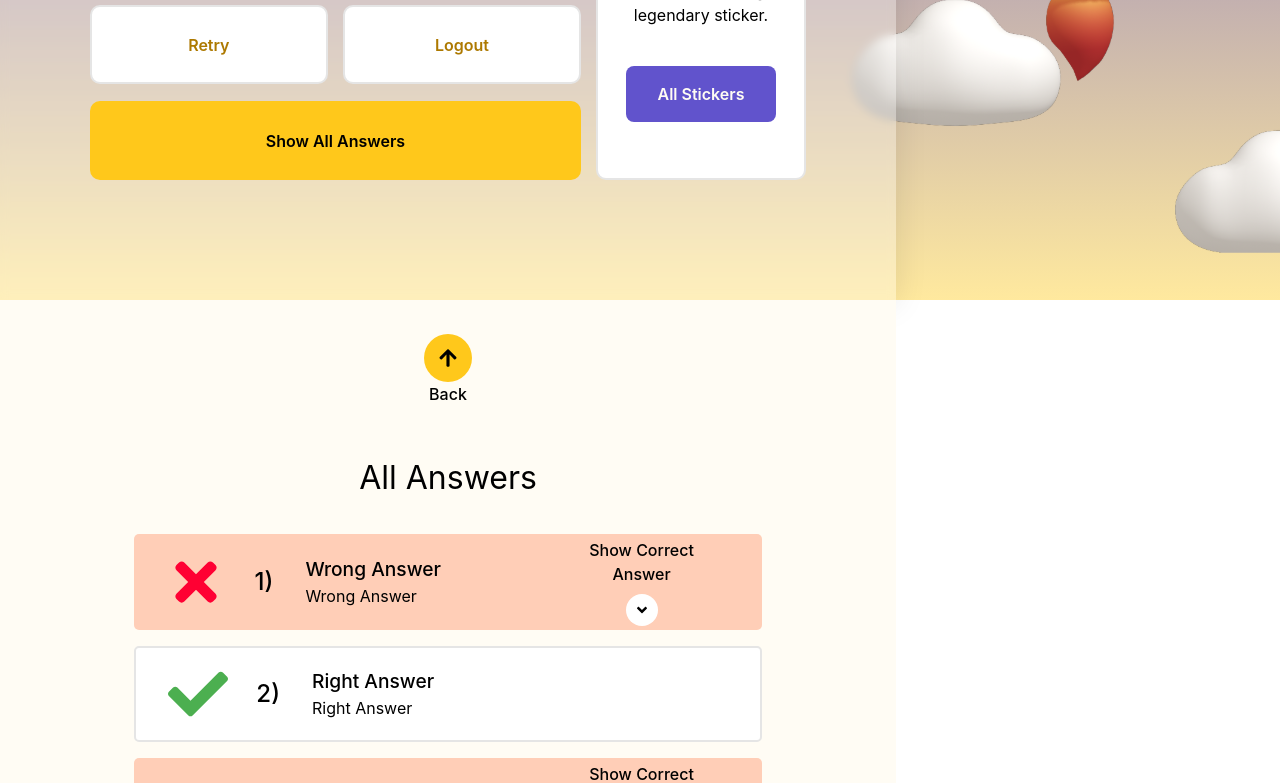
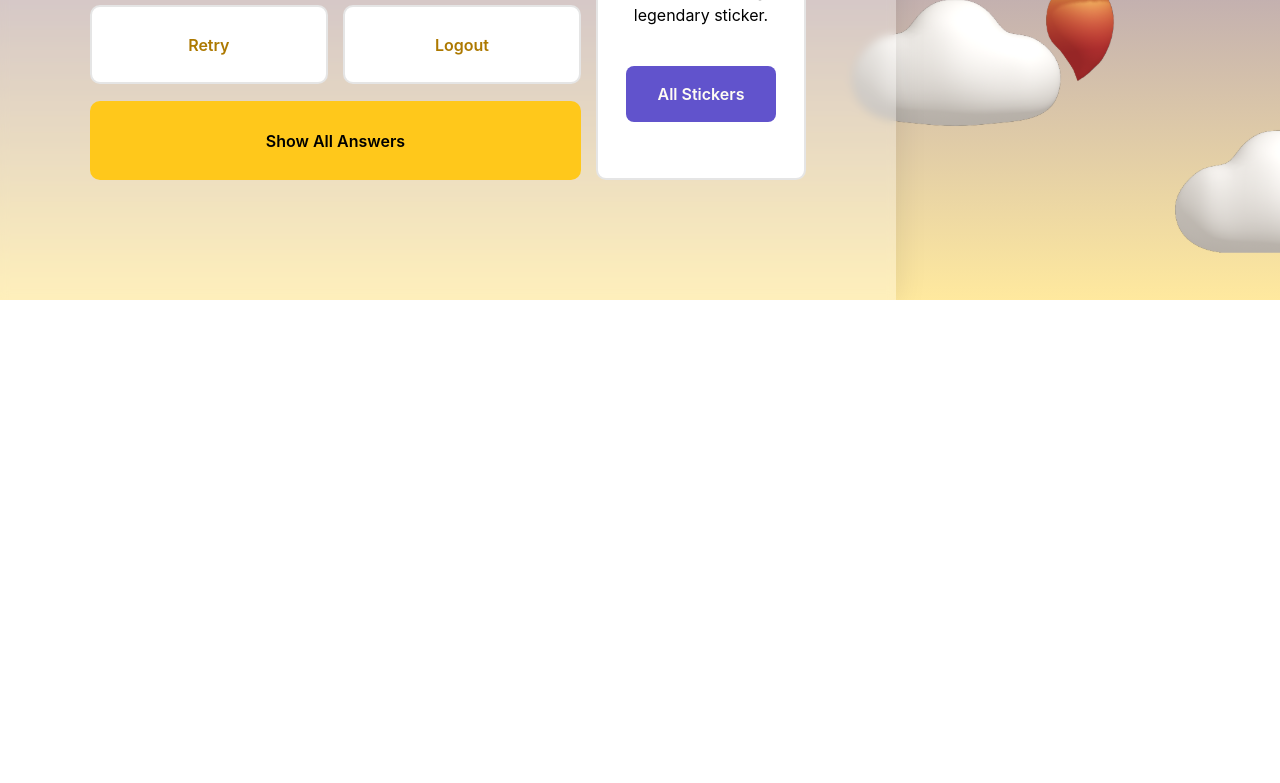
Before and after one commit to singhcoder694/LiteracyApp, a React (Create React App) app in the folder frontend/: page /dashboard in a window 1280 px wide. Shown: the part 500-1283 px from the top of the page. After the commit the page ends 800 px from the top, so only its background shows below. Built offline with nearby package versions, Linux system fonts and the light colour scheme; a web font is replaced by a local one.

Commit message:
show ans slide animation

```diff
--- a/frontend/src/Components/dashboard/AllAnswers.jsx
+++ b/frontend/src/Components/dashboard/AllAnswers.jsx
@@ -53,12 +53,9 @@ const Container = styled.div`
   height: 100vh;
   width: 70%;
   background: #fffcf4;
-  position: relative;
-  z-index: 2;
+  position: absolute;
+  z-index: 20;
   overflow-y: scroll;
-  ::-webkit-scrollbar {
-    display: none;
-  }
 
   .all-ans-container {
     display: flex;
--- a/frontend/src/Components/dashboard/TotalMarks.jsx
+++ b/frontend/src/Components/dashboard/TotalMarks.jsx
@@ -102,7 +102,6 @@ const Container = styled.div`
   box-shadow: 0px 4px 30px rgba(0, 0, 0, 0.1);
   backdrop-filter: blur(4.5px);
   -webkit-backdrop-filter: blur(4.5px);
-
   position: relative;
   z-index: 1;
   .dashboard-container {
--- a/frontend/src/pages/Dashboard.jsx
+++ b/frontend/src/pages/Dashboard.jsx
@@ -9,7 +9,9 @@ export default function Dashboard() {
 
   return (
     <Container>
+    <TotalMark>
       <TotalMarks setAllAnswersVisible={setAllAnswersVisible} />
+      </TotalMark>
       <AllAnswer isVisible={isAllAnswersVisible}>
         <AllAnswers setAllAnswersVisible={setAllAnswersVisible}/>
       </AllAnswer>
@@ -22,15 +24,34 @@ const Container = styled.div`
   position: relative;
   height: 100vh;
   width: 100vw;
-  ${'' /* overflow: hidden; */}
+  overflow: hidden;
   transition: all 1s ease-in-out;
 `;
 
+const TotalMark = styled.div`
+  transition: all 0.5s ease-in-out;
+  ${props =>
+    props.isVisible &&
+    css`
+      transform: translate(0, 100vh);
+    `}
+  ${props =>
+    !props.isVisible &&
+    css`
+      transform: translate(0, 0);
+    `}
+`;
+
 const AllAnswer = styled.div`
+  transition: all 0.5s ease-in-out;
+  ${props =>
+    !props.isVisible &&
+    css`
+      transform: translate(0, 0);
+    `}
   ${props =>
     props.isVisible &&
     css`
       transform: translate(0, -100vh);
-      z-index: 200;
     `}
 `;
```
